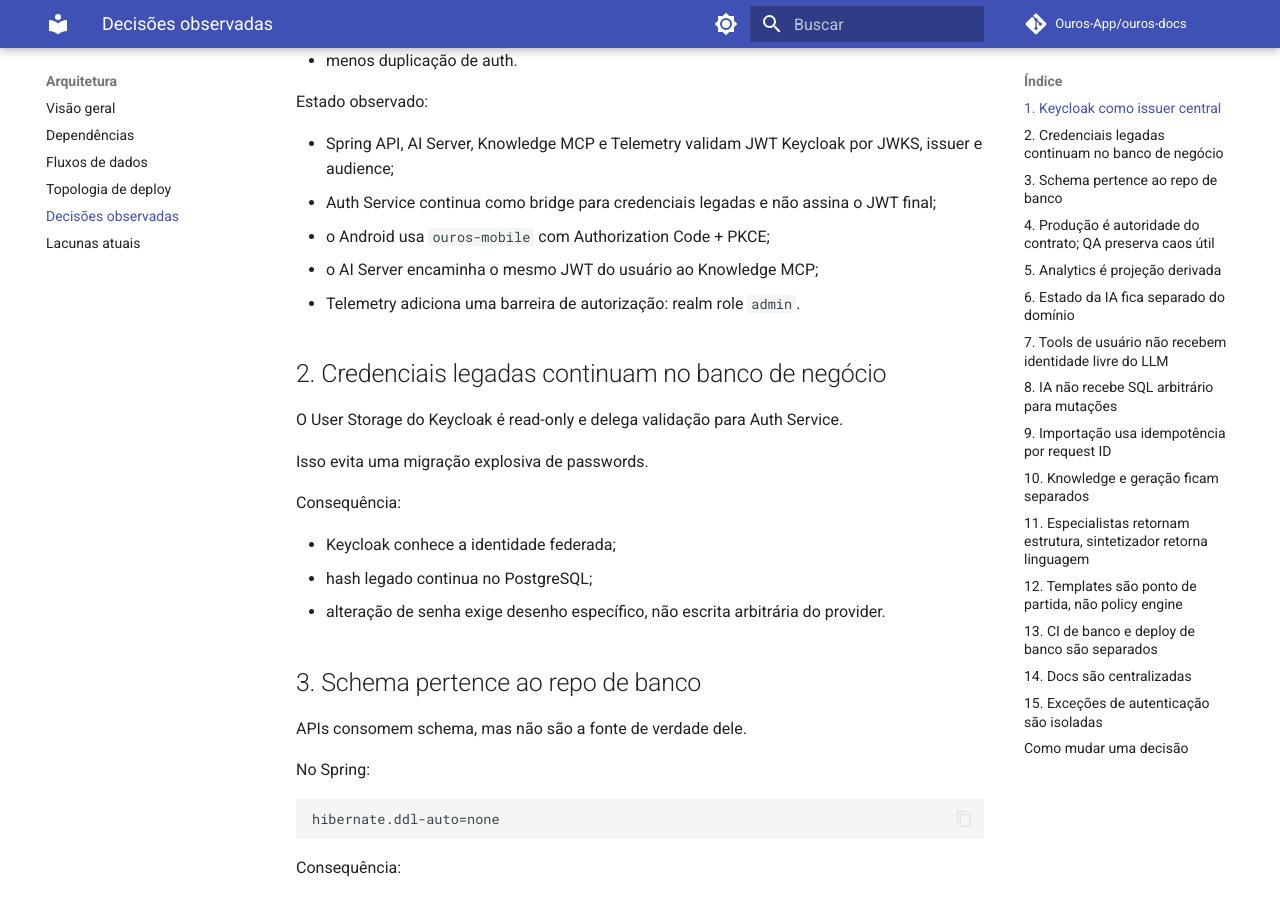
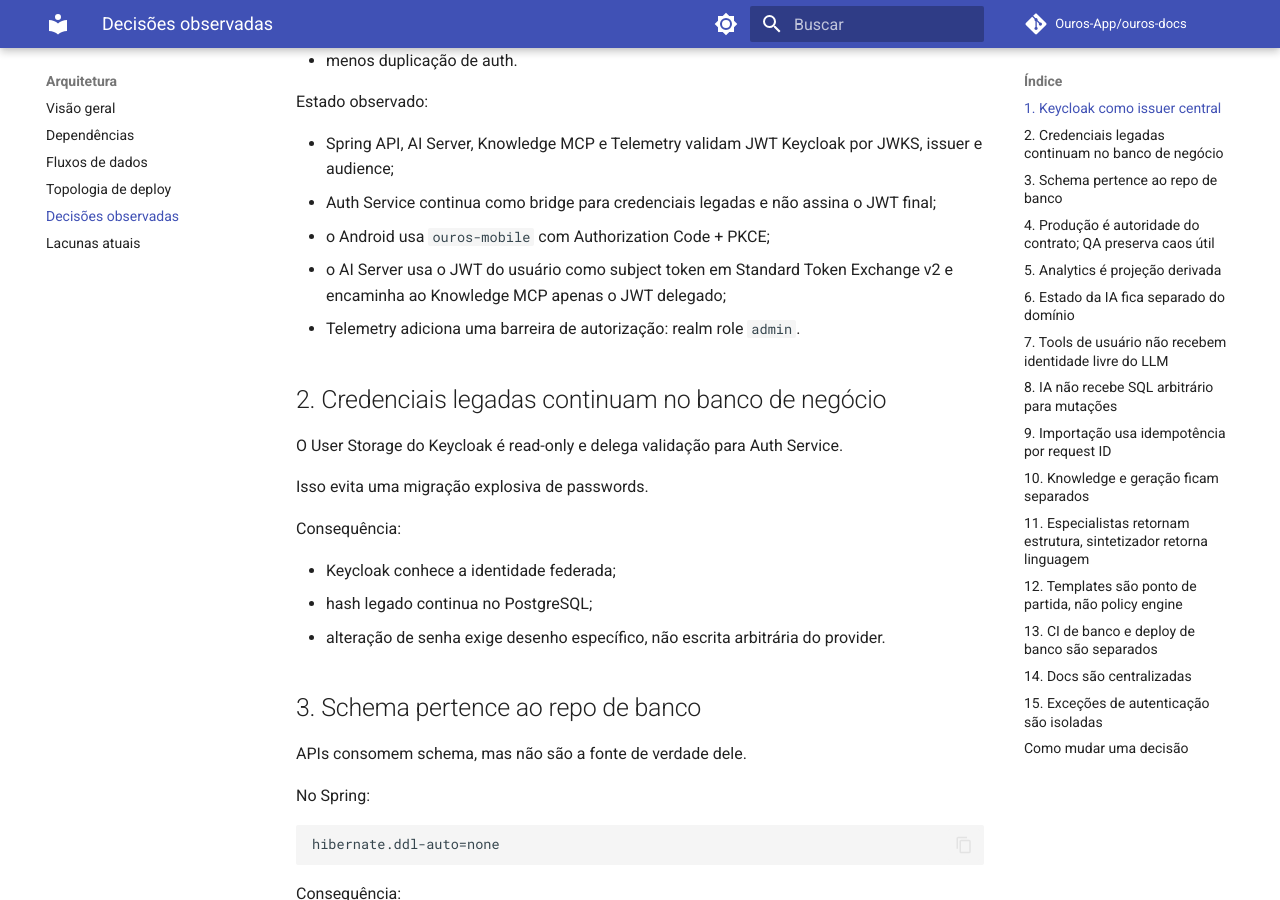
Before and after one commit to Ouros-App/ouros-docs, an MkDocs documentation site: the page built from docs/architecture/decisions.md, in a window 1280 px wide and 900 px high, scrolled down 623 px. Built offline with MkDocs 1.6.1 and Material for MkDocs 9.7.7, drawn with Linux system fonts in a browser that asks for light colours; comment, search, counter and statistics services are not loaded.

Commit message:
docs(architecture): record MCP token exchange boundary

```diff
--- a/docs/architecture/decisions.md
+++ b/docs/architecture/decisions.md
@@ -23,7 +23,7 @@
 - Spring API, AI Server, Knowledge MCP e Telemetry validam JWT Keycloak por JWKS, issuer e audience;
 - Auth Service continua como bridge para credenciais legadas e não assina o JWT final;
 - o Android usa `ouros-mobile` com Authorization Code + PKCE;
-- o AI Server encaminha o mesmo JWT do usuário ao Knowledge MCP;
+- o AI Server usa o JWT do usuário como subject token em Standard Token Exchange v2 e encaminha ao Knowledge MCP apenas o JWT delegado;
 - Telemetry adiciona uma barreira de autorização: realm role `admin`.
 
 ## 2. Credenciais legadas continuam no banco de negócio
```
